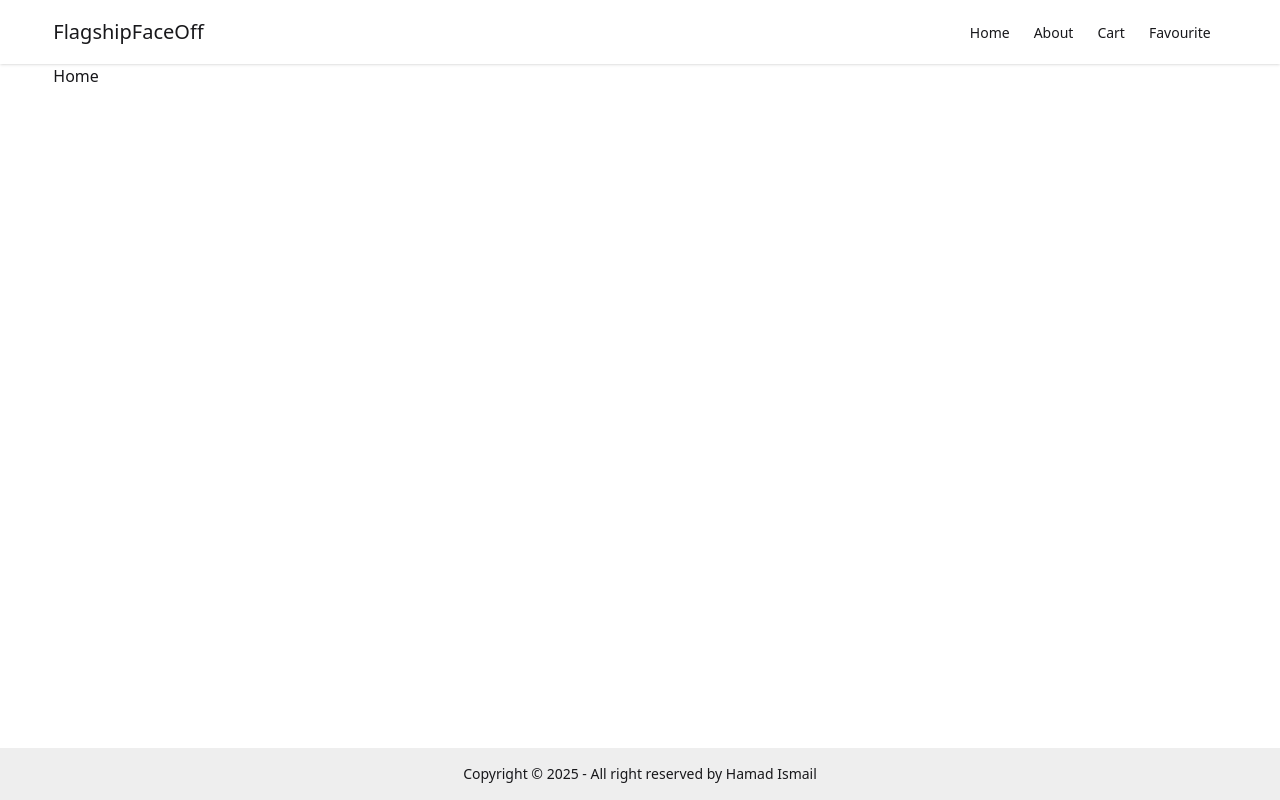
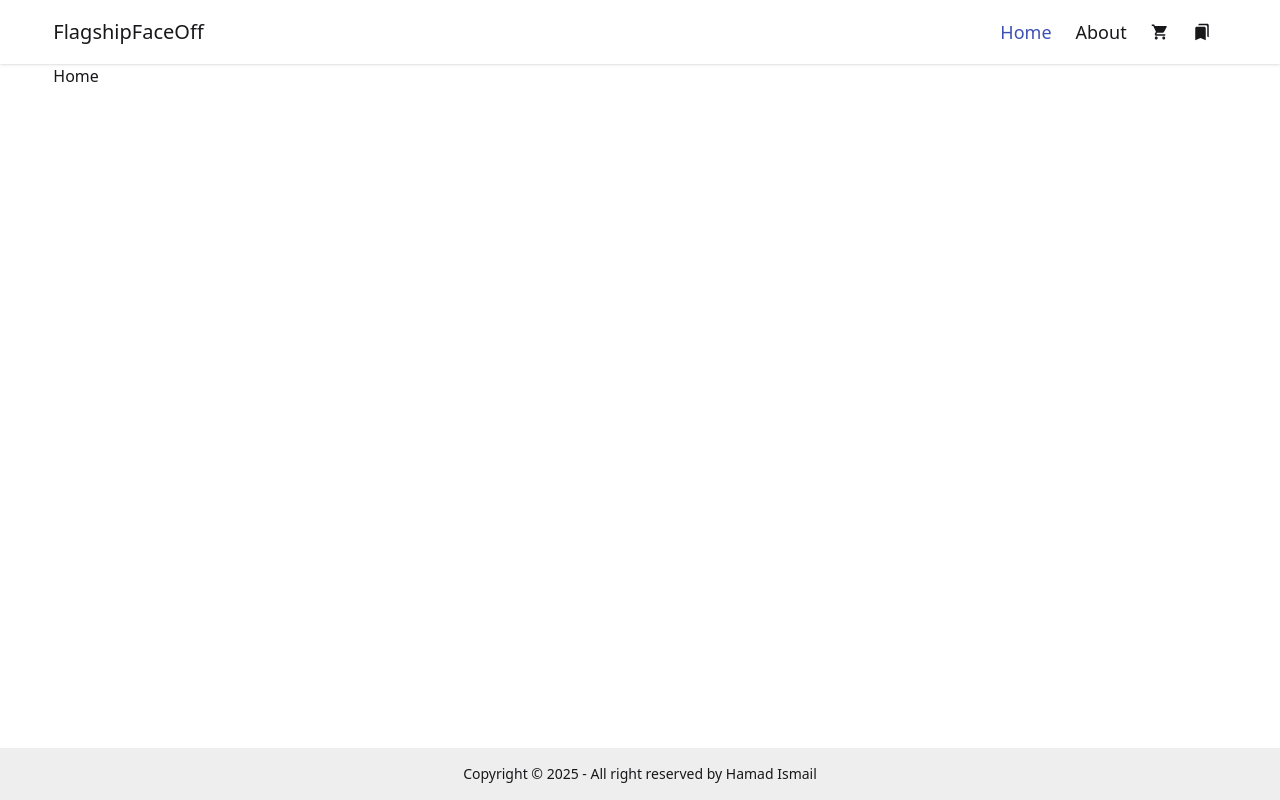
Before and after one commit to hamadismail/flagship-face-off, a React (Vite) app: page / in a window 1280 px wide. Built offline with nearby package versions, Linux system fonts and the light colour scheme.

Commit message:
implement-navlink-with-icon

```diff
--- a/package.json
+++ b/package.json
@@ -13,6 +13,7 @@
     "@tailwindcss/vite": "^4.1.4",
     "react": "^19.0.0",
     "react-dom": "^19.0.0",
+    "react-icons": "^5.5.0",
     "react-router": "^7.5.1",
     "tailwindcss": "^4.1.4"
   },
--- a/src/components/Header/NavList.jsx
+++ b/src/components/Header/NavList.jsx
@@ -3,7 +3,7 @@ import { NavLink } from 'react-router';
 
 const NavList = ({ list }) => {
   return (
-    <li>
+    <li className="text-lg">
       <NavLink to={list.path}>{list.name}</NavLink>
     </li>
   );
--- a/src/components/Header/Navbar.jsx
+++ b/src/components/Header/Navbar.jsx
@@ -1,12 +1,13 @@
 import React from 'react';
 import NavList from './NavList';
+import { MdBookmarks, MdShoppingCart } from 'react-icons/md';
 
 const Navbar = () => {
   const listData = [
     { id: 1, name: 'Home', path: '/' },
     { id: 2, name: 'About', path: '/about' },
-    { id: 3, name: 'Cart', path: '/cart' },
-    { id: 4, name: 'Favourite', path: '/favourite' },
+    { id: 3, name: <MdShoppingCart />, path: '/cart' },
+    { id: 4, name: <MdBookmarks />, path: '/favourite' },
   ];
 
   const lists = listData.map(list => <NavList key={list.id} list={list} />);
@@ -44,7 +45,7 @@ const Navbar = () => {
         </div>
 
         <div className="navbar-end hidden lg:flex">
-          <ul className="menu menu-horizontal px-1">{lists}</ul>
+          <ul className="menu menu-horizontal px-1 items-center">{lists}</ul>
         </div>
       </div>
     </div>
--- /dev/null
+++ b/src/components/ui/Button.jsx
@@ -0,0 +1,23 @@
+import React from 'react';
+
+const Button = () => {
+  return (
+    <button
+      type={type}
+      onClick={onClick}
+      className="relative inline-block text-lg group cursor-pointer"
+    >
+      <span className="relative z-10 block px-5 py-3 overflow-hidden font-medium leading-tight text-gray-800 transition-colors duration-300 ease-out border-2 border-gray-900 rounded-lg group-hover:text-white">
+        <span className="absolute inset-0 w-full h-full px-5 py-3 rounded-lg bg-gray-50"></span>
+        <span className="absolute left-0 w-48 h-48 -ml-2 transition-all duration-300 origin-top-right -rotate-90 -translate-x-full translate-y-12 bg-gray-900 group-hover:-rotate-180 ease"></span>
+        <span className="relative">{label}</span>
+      </span>
+      <span
+        className="absolute bottom-0 right-0 w-full h-12 -mb-1 -mr-1 transition-all duration-200 ease-linear bg-gray-900 rounded-lg group-hover:mb-0 group-hover:mr-0"
+        data-rounded="rounded-lg"
+      ></span>
+    </button>
+  );
+};
+
+export default Button;
--- a/src/layouts/MainLayout.jsx
+++ b/src/layouts/MainLayout.jsx
@@ -2,6 +2,7 @@ import React from 'react';
 import Navbar from '../components/Header/Navbar';
 import Footer from '../components/Footer/Footer';
 import { Outlet } from 'react-router';
+import './mainlayout.css';
 
 const MainLayout = () => {
   return (
--- /dev/null
+++ b/src/layouts/mainlayout.css
@@ -0,0 +1,3 @@
+ul a.active {
+  color: #3f51b5;
+}
```
Also changed, not shown: 1 other file (tests, documents, lock files or other folders).
